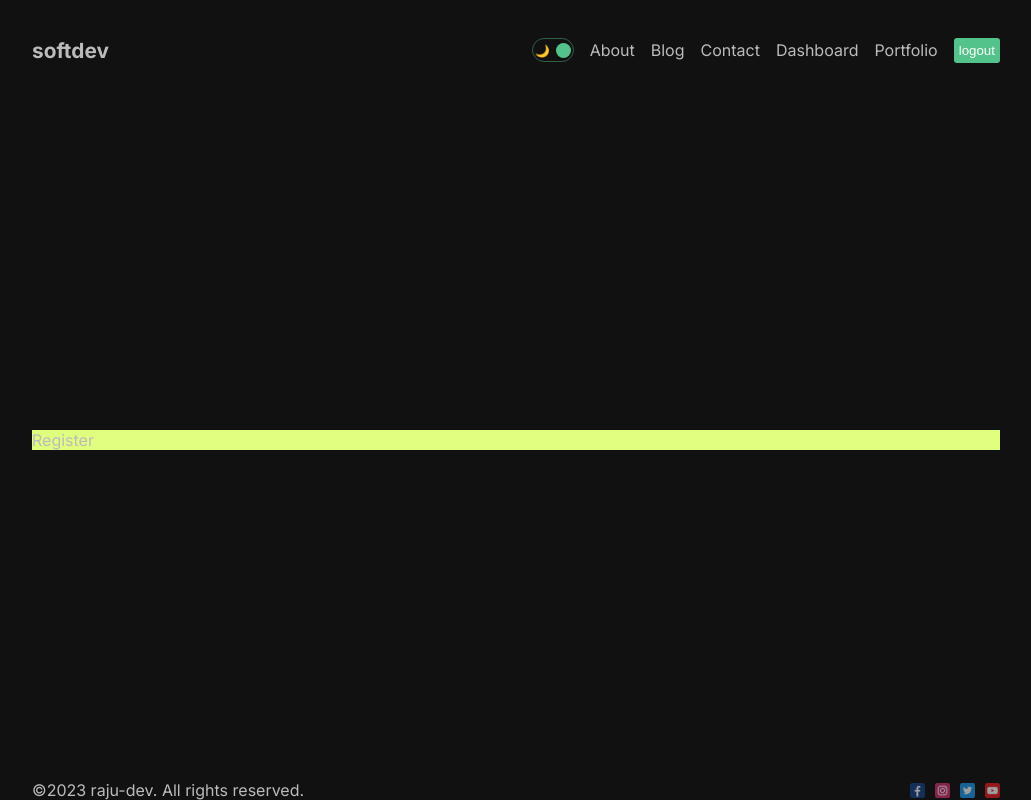
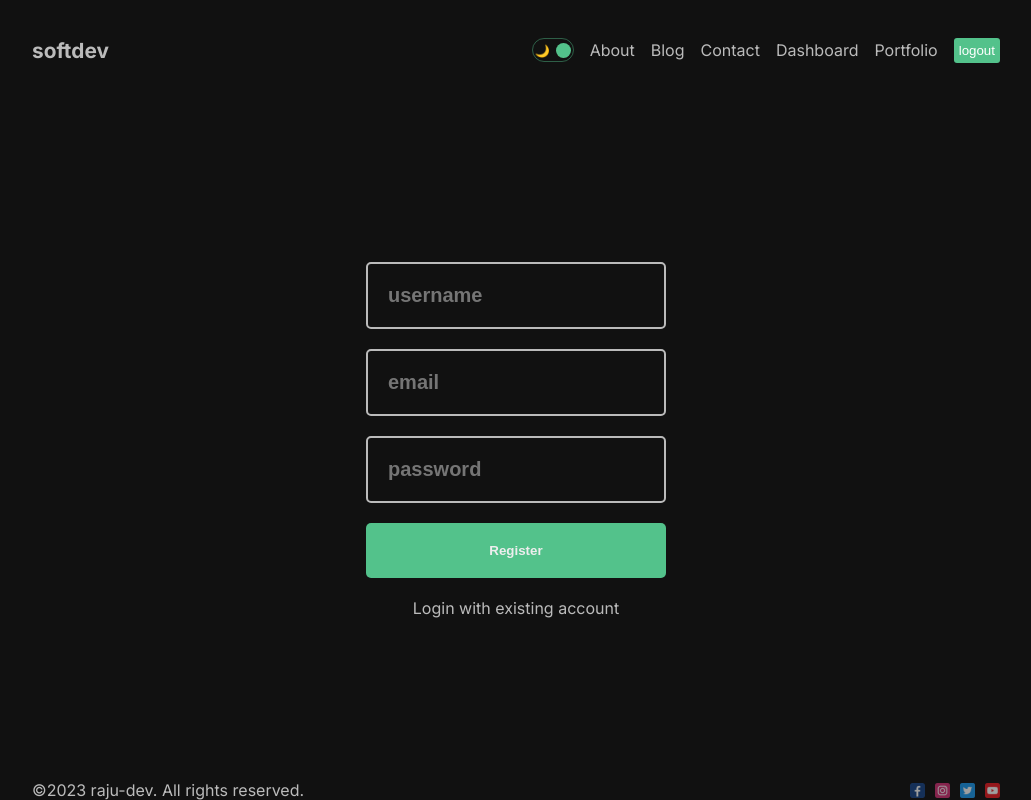
Before and after one commit to rajutamanglama63/next-13, a Next.js app: page /dashboard/register in a window 1280 px wide. Shown: the whole page, without its empty margins (124-1155 px from the left). Built offline with nearby package versions, Linux system fonts and the light colour scheme.

Commit message:
feat: register ui embedded

```diff
--- a/src/app/dashboard/(auth)/register/page.jsx
+++ b/src/app/dashboard/(auth)/register/page.jsx
@@ -1,8 +1,35 @@
+"use client";
 import React from "react";
 import styles from "./page.module.css";
+import Link from "next/link";
 
 const Register = () => {
-  return <div className={styles.container}>Register</div>;
+  return (
+    <div className={styles.container}>
+      <form className={styles.form}>
+        <input
+          type="text"
+          placeholder="username"
+          className={styles.input}
+          required
+        />
+        <input
+          type="email"
+          placeholder="email"
+          className={styles.input}
+          required
+        />
+        <input
+          type="password"
+          placeholder="password"
+          className={styles.input}
+          required
+        />
+        <button className={styles.button}>Register</button>
+      </form>
+      <Link href="/dashboard/login">Login with existing account</Link>
+    </div>
+  );
 };
 
 export default Register;
--- a/src/app/dashboard/(auth)/register/page.module.css
+++ b/src/app/dashboard/(auth)/register/page.module.css
@@ -1,3 +1,35 @@
 .container {
-  background-color: rgb(225, 255, 127);
+  display: flex;
+  flex-direction: column;
+  gap: 20px;
+  align-items: center;
+  justify-content: center;
 }
+
+.form {
+  display: flex;
+  width: 300px;
+  flex-direction: column;
+  gap: 20px;
+}
+
+.input {
+  padding: 20px;
+  background-color: transparent;
+  border: 2px solid #bbb;
+  border-radius: 5px;
+  color: #bbb;
+  font-size: 20px;
+  font-weight: bold;
+}
+
+.button {
+  width: 300px;
+  padding: 20px;
+  cursor: pointer;
+  background-color: #53c28b;
+  border: none;
+  border-radius: 5px;
+  color: #eee;
+  font-weight: bold;
+}
```
